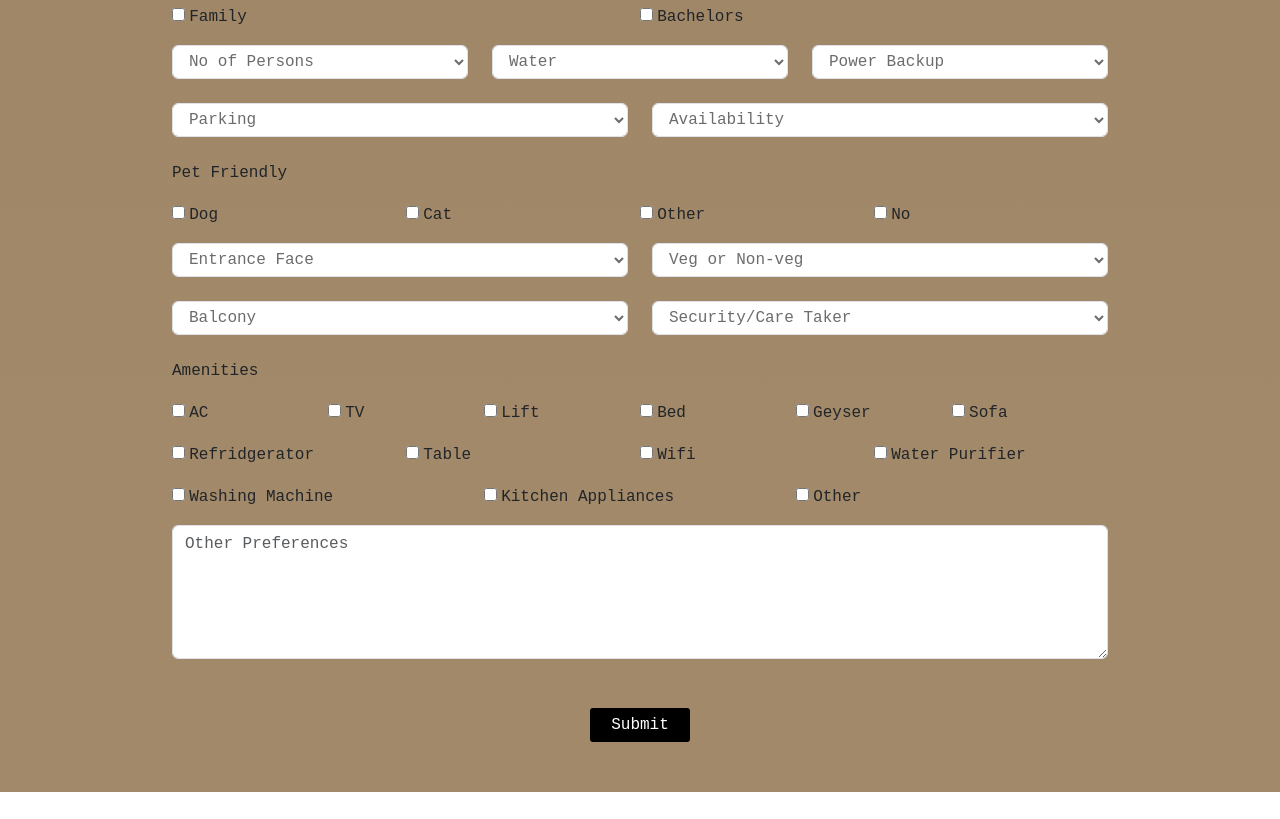
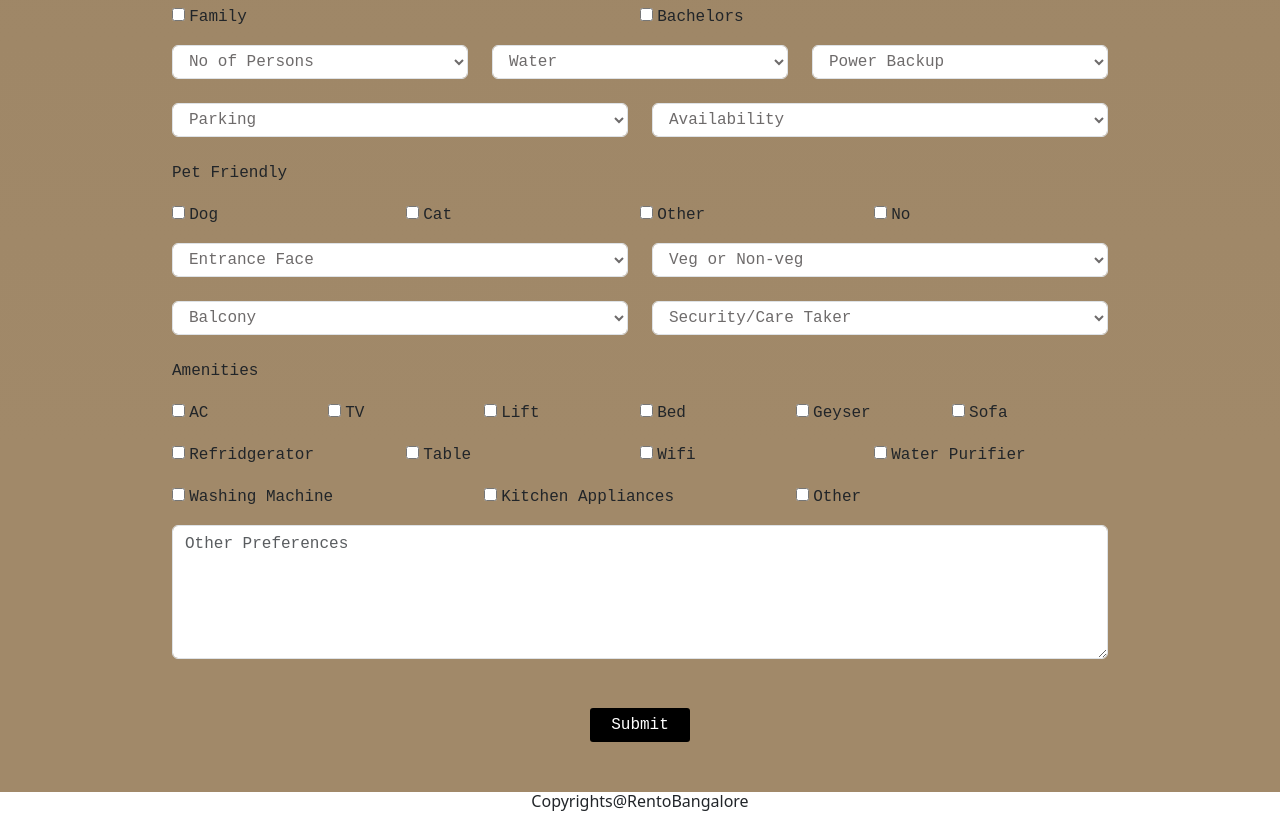
Before and after one commit to Kadeejavp/RentoAgents, a plain HTML site: page index.html in a window 1280 px wide. Shown: the part 556-1375 px from the top of the page. Before the commit the page ends 1348 px from the top, so only its background shows below. Drawn offline with nearby package versions, Linux system fonts and the light colour scheme.

Commit message:
copyrights added

```diff
--- a/index.html
+++ b/index.html
@@ -342,6 +342,13 @@
 
   </section>
 
+  <section id="footer">
+    <div class="text-center">
+      <h6>Copyrights@RentoBangalore</h6>
+    </div>
+
+  </section>
+
   <script>
     const scriptURL = "https://script.google.com/macros/s/AKfycbzUo0sB3L_D_8DJXLxvz-PsRKLfElYvSsIBNi1GuYOGrqJmZrFbK6uavpd-bo6nCewU/exec"
     const form = document.forms['submit-to-google-sheet']
```
